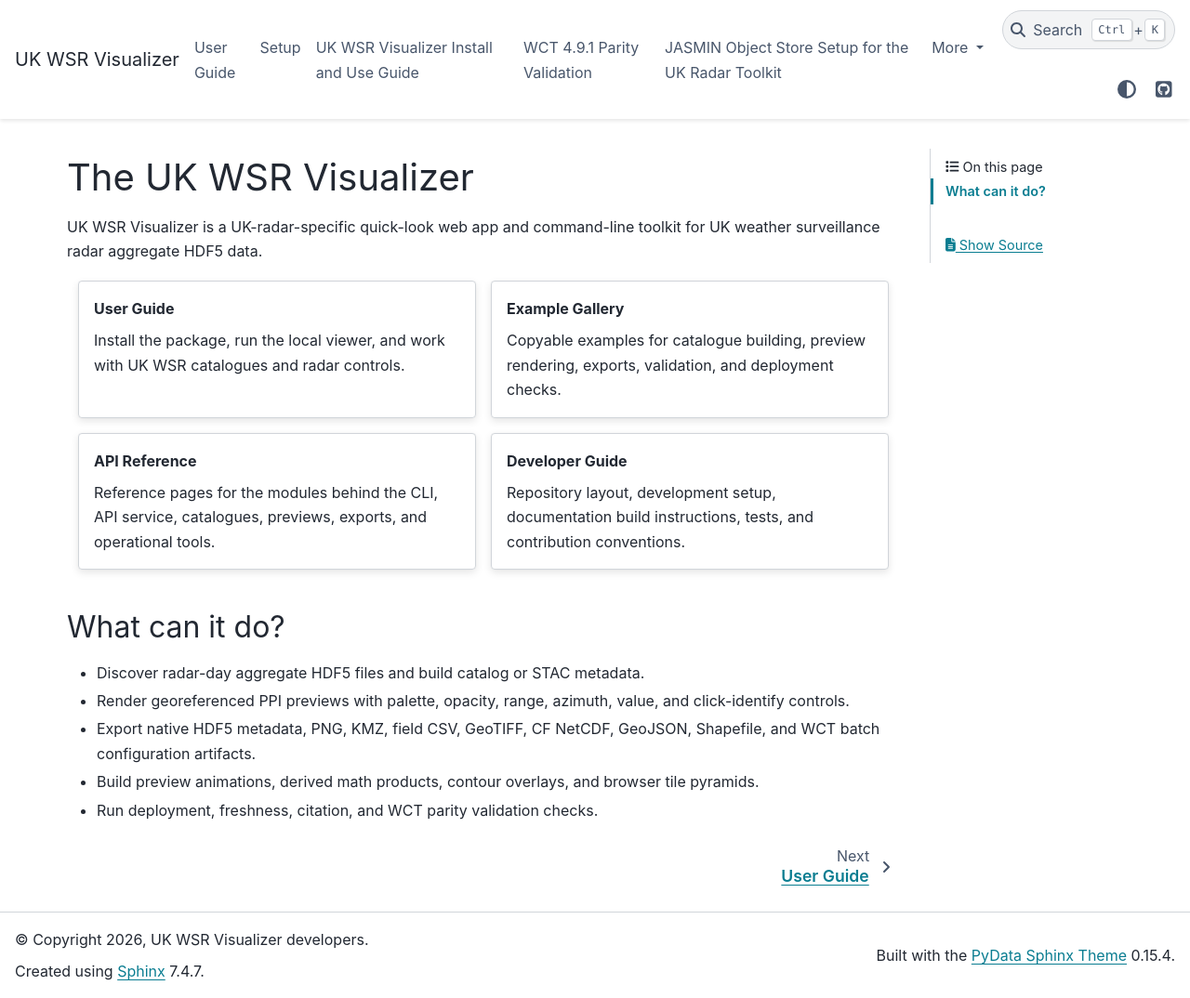
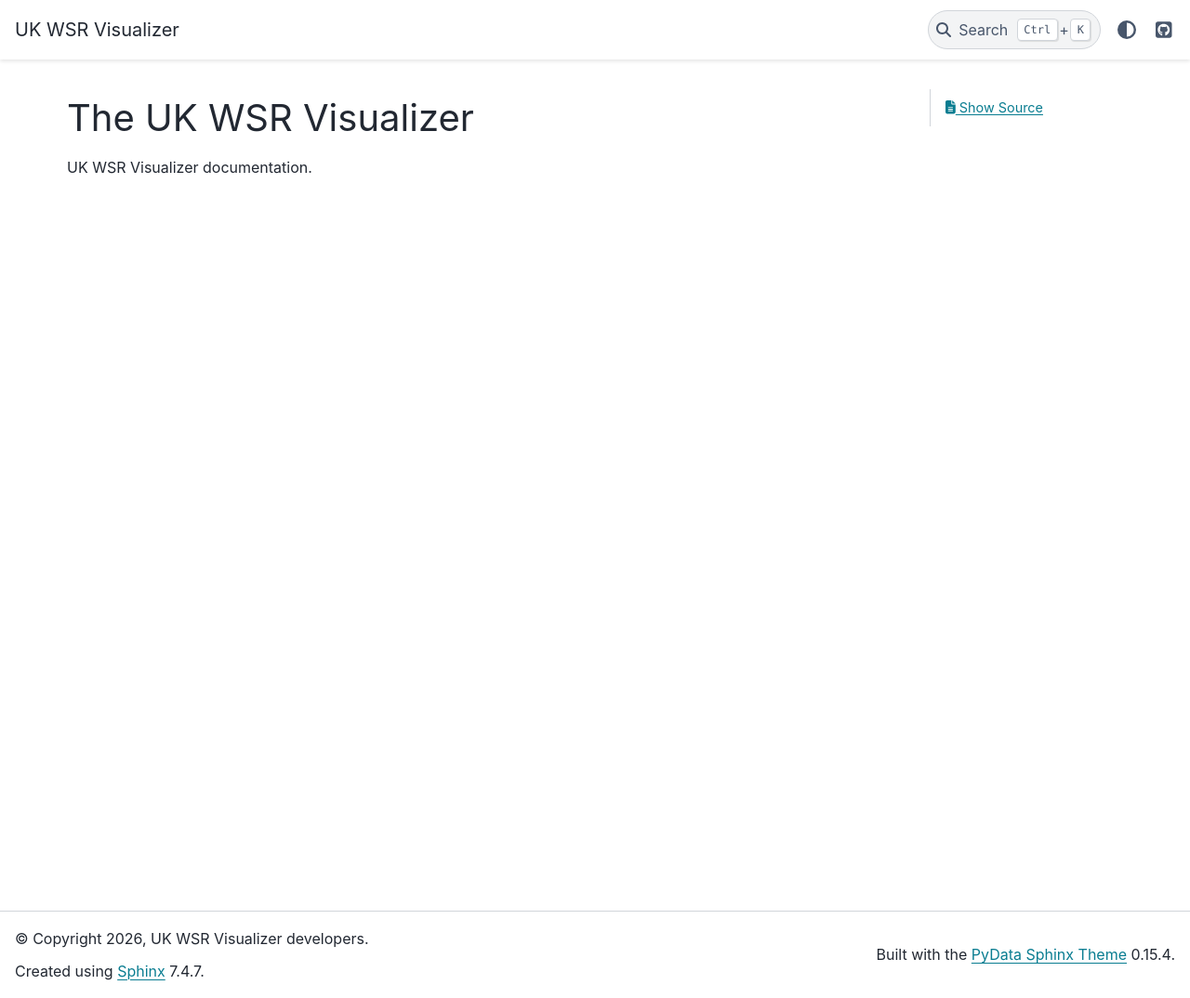
Before and after one commit to rrniii/uk-wsr-visualizer, a Sphinx documentation site: the page built from docs/index.md, in a window 1280 px wide and 1074 px high. Shown: the whole window at 93% size. Built offline with Sphinx 7.4.7 and the PyData theme 0.15.4, drawn with Linux system fonts in a browser that asks for light colours.

Commit message:
Simplify documentation landing page

````diff
--- a/docs/index.md
+++ b/docs/index.md
@@ -1,91 +1,3 @@
 # The UK WSR Visualizer
 
-UK WSR Visualizer is a UK-radar-specific quick-look web app and command-line toolkit for UK weather surveillance radar aggregate HDF5 data.
-
-::::{grid} 1 1 2 2
-:gutter: 3
-
-:::{grid-item-card} User Guide
-:link: user_guide
-:link-type: doc
-
-Install the package, run the local viewer, and work with UK WSR catalogues and radar controls.
-:::
-
-:::{grid-item-card} Example Gallery
-:link: example_gallery/index
-:link-type: doc
-
-Copyable examples for catalogue building, preview rendering, exports, validation, and deployment checks.
-:::
-
-:::{grid-item-card} API Reference
-:link: api_reference/index
-:link-type: doc
-
-Reference pages for the modules behind the CLI, API service, catalogues, previews, exports, and operational tools.
-:::
-
-:::{grid-item-card} Developer Guide
-:link: developer_guide/index
-:link-type: doc
-
-Repository layout, development setup, documentation build instructions, tests, and contribution conventions.
-:::
-
-::::
-
-## What can it do?
-
-- Discover radar-day aggregate HDF5 files and build catalog or STAC metadata.
-- Render georeferenced PPI previews with palette, opacity, range, azimuth, value, and click-identify controls.
-- Export native HDF5 metadata, PNG, KMZ, field CSV, GeoTIFF, CF NetCDF, GeoJSON, Shapefile, and WCT batch configuration artifacts.
-- Build preview animations, derived math products, contour overlays, and browser tile pyramids.
-- Run deployment, freshness, citation, and WCT parity validation checks.
-
-```{toctree}
-:hidden:
-:maxdepth: 2
-:caption: User Guide
-
-user_guide
-setup
-install_and_use
-wct_parity_validation
-jasmin_object_store_setup
-ncas_radar_object_store_release
-uk_wsr_visualizer_deployment
-uk_radar_wct_replica_roadmap
-```
-
-```{toctree}
-:hidden:
-:maxdepth: 2
-:caption: Example Gallery
-
-example_gallery/index
-```
-
-```{toctree}
-:hidden:
-:maxdepth: 2
-:caption: API Reference
-
-api_reference/index
-```
-
-```{toctree}
-:hidden:
-:maxdepth: 2
-:caption: Developer Guide
-
-developer_guide/index
-```
-
-```{toctree}
-:hidden:
-:maxdepth: 1
-:caption: Release Notes
-
-release_notes
-```
+UK WSR Visualizer documentation.
````
